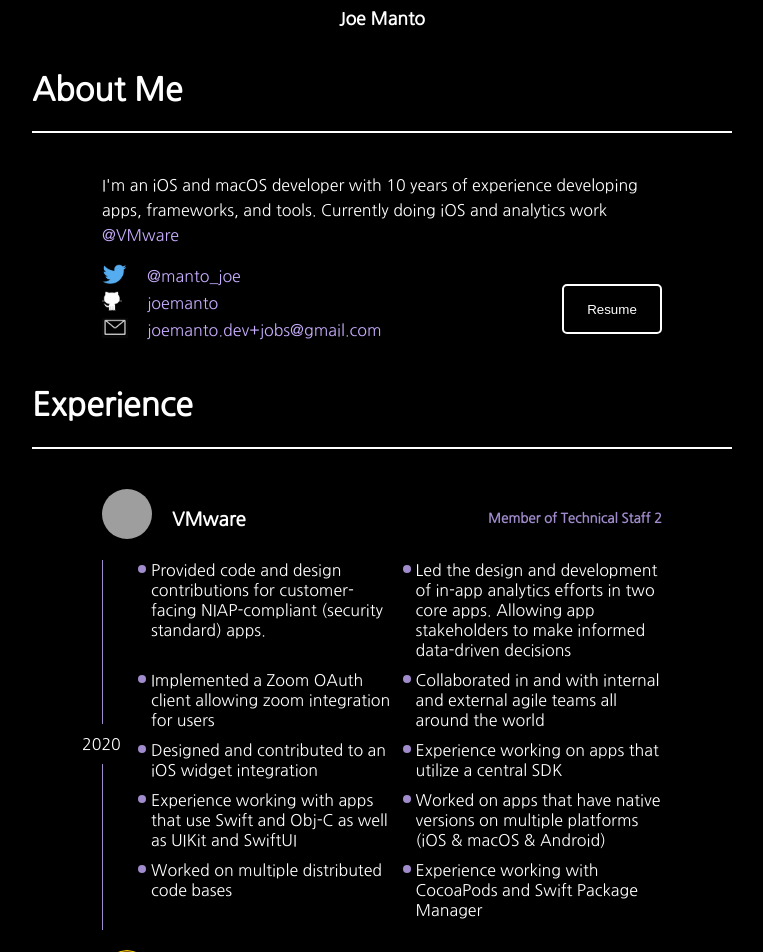
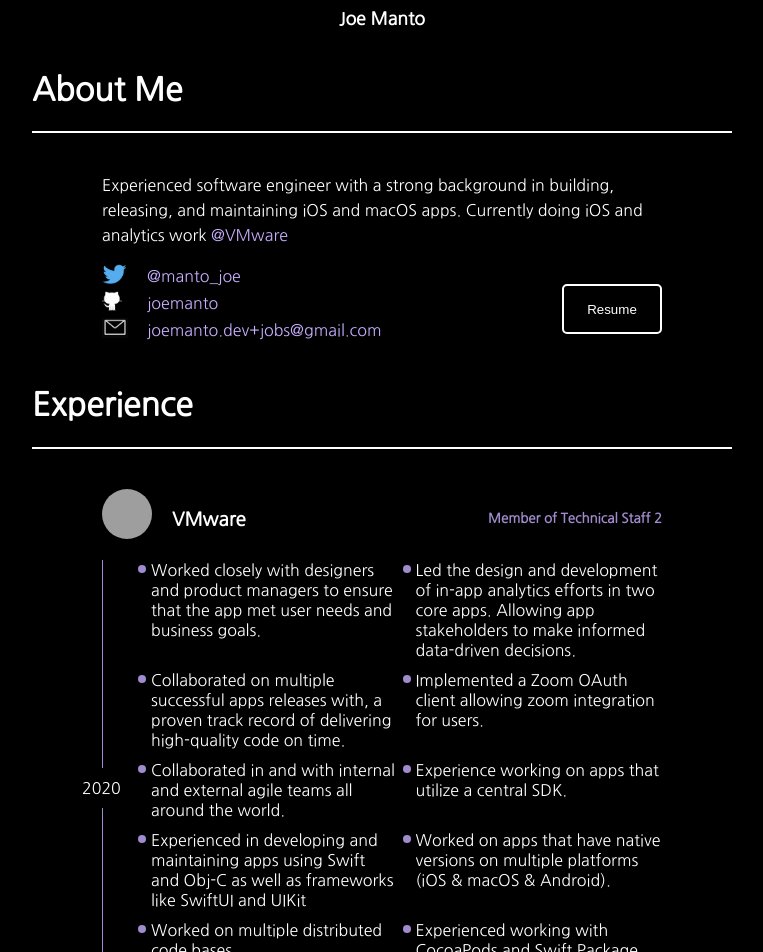
Before and after one commit to JoeManto/cv-joemanto.github.io, a React (Create React App) app: page / in a window 1280 px wide. Shown: the top 952 px of the page, without its empty margins (258-1021 px from the left). Built offline with nearby package versions, Linux system fonts and the light colour scheme; grey boxes are pictures that could not be loaded.

Commit message:
updated resume

```diff
--- a/src/App.js
+++ b/src/App.js
@@ -18,8 +18,7 @@
         </NavBar>
         <HeaderTitle name = {"About Me"}/>
         <PageTextContainer>
-        <p>I'm an iOS and macOS developer with 10 years of experience developing
-          apps, frameworks, and tools. Currently doing iOS and analytics work <a href="https://www.vmware.com/">@VMware</a></p>
+        <p>Experienced software engineer with a strong background in building, releasing, and maintaining iOS and macOS apps. Currently doing iOS and analytics work <a href="https://www.vmware.com/">@VMware</a></p>
           <Button style = {{marginTop:"20px", float:"right"}} name = {"Resume"} link = {"/resume.pdf"}/>
           <LinkWithImage imgSrc={twitterLogo} name={"@manto_joe"} link={"https://www.twitter.com/manto_joe"}/>
           <LinkWithImage imgSrc={githubLogo} name={"joemanto"} link={"https://www.github.com/joemanto"}/>
@@ -37,16 +36,17 @@
           <Centered style = {{marginBottom: "20px", position: "relative"}}>
             <p style={{position: "absolute", top: "40%", left: "-30px", backgroundColor: "black", padding: "10px"}}>2020</p>
             <HStack basis = {"30%"} style = {{borderLeft: "1px #a08bccFF solid", paddingLeft: "30px"}}>
-              <BulletPoint>Provided code and design contributions for customer-facing NIAP-compliant (security standard) apps.</BulletPoint>
-              <BulletPoint>Led the design and development of in-app analytics efforts in two core apps. Allowing app stakeholders to make informed data-driven decisions</BulletPoint>
-              <BulletPoint>Implemented a Zoom OAuth client allowing zoom integration for users</BulletPoint>
-              <BulletPoint>Collaborated in and with internal and external agile teams all around the world</BulletPoint>
-              <BulletPoint>Designed and contributed to an iOS widget integration</BulletPoint>
-              <BulletPoint>Experience working on apps that utilize a central SDK</BulletPoint>
-              <BulletPoint>Experience working with apps that use Swift and Obj-C as well as UIKit and SwiftUI</BulletPoint>
-              <BulletPoint>Worked on apps that have native versions on multiple platforms (iOS & macOS & Android)</BulletPoint>
-              <BulletPoint>Worked on multiple distributed code bases</BulletPoint>
-              <BulletPoint>Experience working with CocoaPods and Swift Package Manager</BulletPoint>
+              <BulletPoint>Worked closely with designers and product managers to ensure that the app met user needs and business goals.</BulletPoint>
+              <BulletPoint>Led the design and development of in-app analytics efforts in two core apps. Allowing app stakeholders to make informed data-driven decisions.</BulletPoint>
+              <BulletPoint>Collaborated on multiple successful apps releases with, a proven track record of delivering high-quality code on time.</BulletPoint>
+              <BulletPoint>Implemented a Zoom OAuth client allowing zoom integration for users.</BulletPoint>
+              <BulletPoint>Collaborated in and with internal and external agile teams all around the world.</BulletPoint>
+              <BulletPoint>Experience working on apps that utilize a central SDK.</BulletPoint>
+              <BulletPoint>Experienced in developing and maintaining apps using Swift and Obj-C as well as frameworks like SwiftUI and UIKit</BulletPoint>
+              <BulletPoint>Worked on apps that have native versions on multiple platforms (iOS & macOS & Android).</BulletPoint>
+              <BulletPoint>Worked on multiple distributed code bases.</BulletPoint>
+              <BulletPoint>Experienced working with CocoaPods and Swift Package Manager.</BulletPoint>
+              <BulletPoint>Designed and contributed to an iOS widget integration.</BulletPoint>
             </HStack>
           </Centered>
 
@@ -99,6 +99,8 @@
             <ProjectLabel name = "Jira"/>
             <ProjectLabel name = "BitBucket"/>
             <ProjectLabel name = "Bamboo"/>
+            <ProjectLabel name = "Swift Package Manager"/>
+            <ProjectLabel name = "CocoaPods"/>
           </HStack>
         </SubPageContainer>
 
@@ -140,7 +142,7 @@
             <Spacer/>
             <p style={{color: "#a08bccFF"}}>Aug 2016 - May 2020</p>
           </HStack>
-          <p>BS in Computer Science from the College of Engineering and Applied Sciences</p>
+          <p>Bachelor of Science in Computer Science from the College of Engineering and Applied Sciences</p>
         </SubPageContainer>
       </PageContainer>
   );
```
Also changed, not shown: 1 other file (tests, documents, lock files or other folders).
